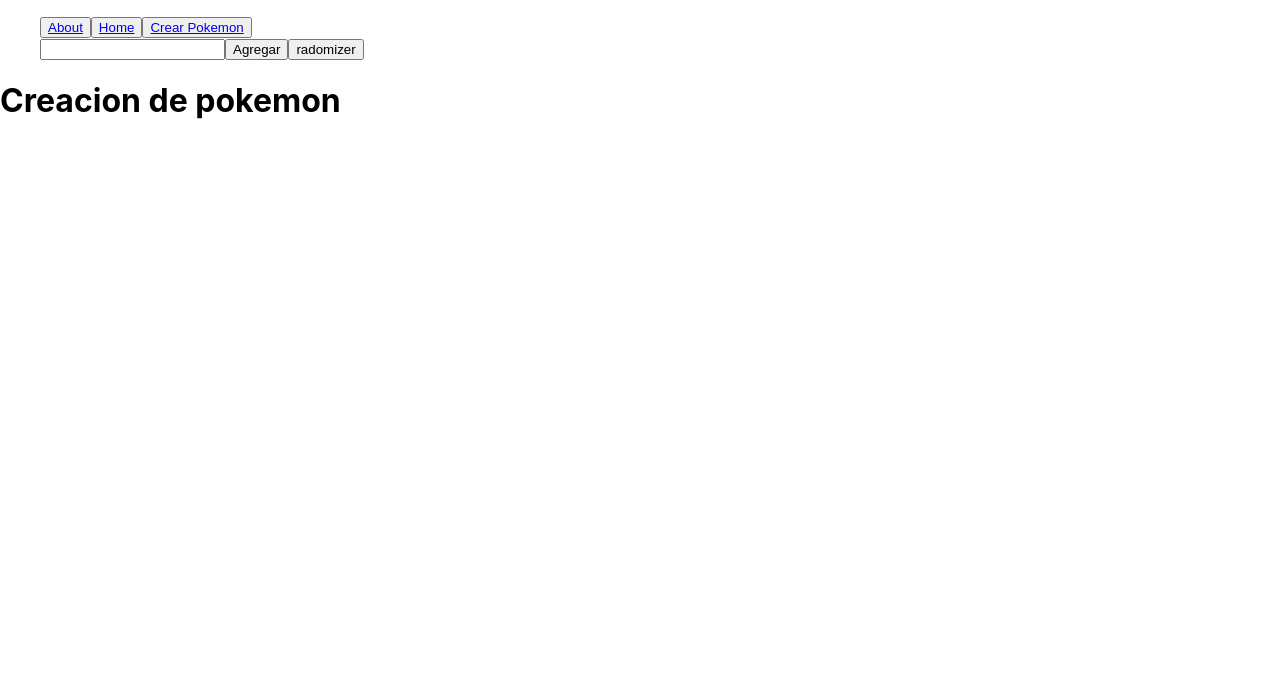
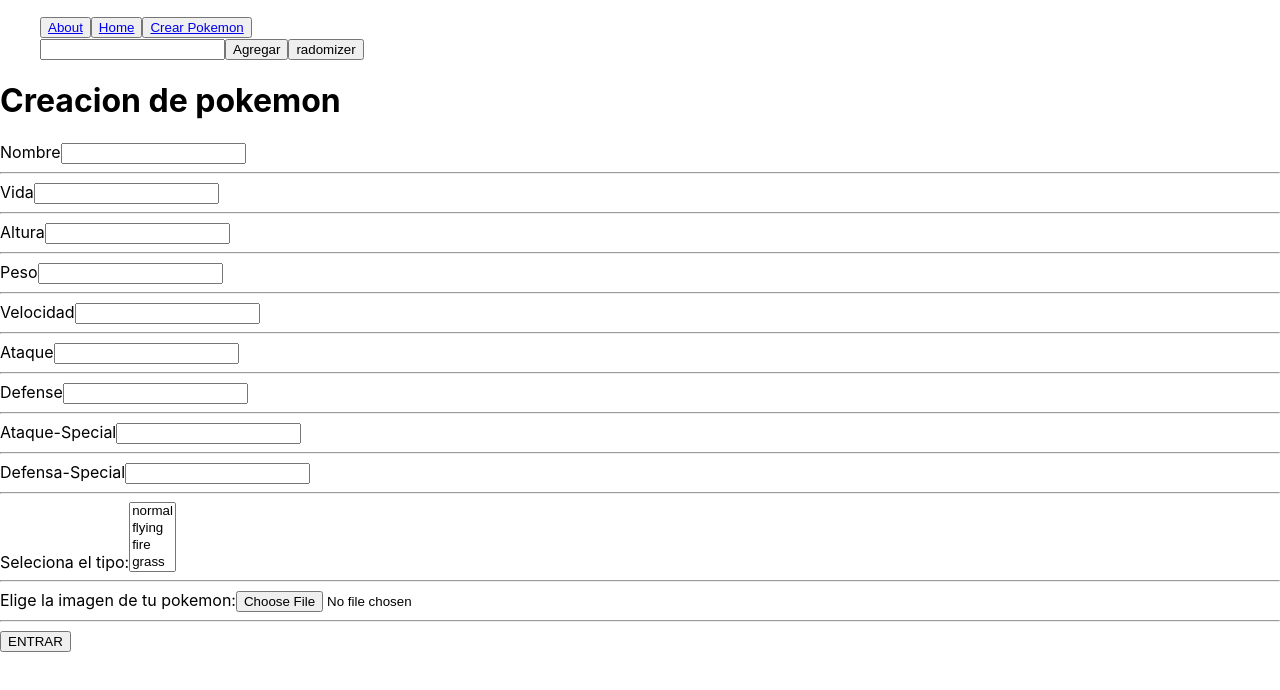
Before and after one commit to Blacki11/Pi-Pokemons-Henry, a React (Create React App) app in the folder client/: page /create in a window 1280 px wide. Shown: the top 690 px of the page. Built offline with nearby package versions, Linux system fonts and the light colour scheme.

Commit message:
Form and Validations(template)

```diff
--- a/client/src/Redux/reducer/Reducer.js
+++ b/client/src/Redux/reducer/Reducer.js
@@ -1,13 +1,17 @@
-import { ADD_FAV, DELETE_FAV, FILTER, ORDER } from "../actions/ActionsType"
+import { ADD_FAV, DELETE_FAV, FILTER, ORDER } from "../actions/ActionsType";
 
-const rootReducer = (state, action) => {
+const inicialState = {
+  Pokemons: [],
+};
+
+const rootReducer = (state = inicialState, action) => {
   switch (action.type) {
     case ADD_FAV:
       return {
         ...state,
-        };
+      };
     case DELETE_FAV:
-      return  {
+      return {
         ...state,
         myFavorites: state.myFavorites.filter(
           (borrar) => borrar.id !== action.payload
@@ -16,25 +20,25 @@ const rootReducer = (state, action) => {
           (borrar) => borrar.id !== action.payload
         ),
       };
-      case FILTER:
-      const allCharacterFilter = state.allCharacters?.filter((gender) => gender.gender === action.payload)
+    case FILTER:
+      const allCharacterFilter = state.allCharacters?.filter(
+        (gender) => gender.gender === action.payload
+      );
       return {
         ...state,
-        myFavorites: allCharacterFilter
-      }
-      case ORDER:
+        myFavorites: allCharacterFilter,
+      };
+    case ORDER:
       return {
         ...state,
         myFavorites:
-        action.payload === "Ascendente"
-        ? state.allCharacters.sort((a, b)  => a.id - b.id)
-        : state.allCharacters.sort((a, b) => b.id - a.id)
-      }
+          action.payload === "Ascendente"
+            ? state.allCharacters.sort((a, b) => a.id - b.id)
+            : state.allCharacters.sort((a, b) => b.id - a.id),
+      };
     default:
-      return {...state};
+      return { ...state };
   }
 };
 
-
-
-export default rootReducer
+export default rootReducer;
--- a/client/src/pages/createapj/create.jsx
+++ b/client/src/pages/createapj/create.jsx
@@ -1,9 +1,87 @@
+export default function Create() {
+  return (
+    <div>
+      <h1>Creacion de pokemon</h1>
+      <form>
+        <label htmlFor="">
+          Nombre
+          <input type="text" name="name"></input>
+        </label>
+        <hr></hr>
+        <label htmlFor="">
+          Vida
+          <input type="number" name="life"></input>
+        </label>
+        <hr></hr>
+        <label htmlFor="">
+          Altura
+          <input type="number" name="height"></input>
+        </label>
+        <hr></hr>
+        <label htmlFor="">
+          Peso
+          <input type="number" name="weight"></input>
+        </label>
+        <hr></hr>
+        <label htmlFor="">
+          Velocidad
+          <input type="number" name="speed"></input>
+        </label>
+        <hr></hr>
+        <label htmlFor="">
+          Ataque
+          <input type="number" name="attack"></input>
+        </label>
+        <hr></hr>
+        <label htmlFor="">
+          Defense
+          <input type="number" name="defense"></input>
+        </label>
+        <hr></hr>
+        <label htmlFor="">
+          Ataque-Special
+          <input type="number" name="special-attack"></input>
+        </label>
+        <hr></hr>
+        <label htmlFor="">
+          Defensa-Special
+          <input type="number" name="special-defense"></input>
+        </label>
+        <hr></hr>
+        <label>
+          Seleciona el tipo:
+          <select name="type" multiple={true}>
+            <option value="normal">normal</option>
+            <option value="flying">flying</option>
+            <option value="fire">fire</option>
+            <option value="grass">grass</option>
+            <option value="poison">poison</option>
+          </select>
+        </label>
+        <hr></hr>
+        <label>
+          Elige la imagen de tu pokemon:
+          <input
+            type="file"
+            id="image"
+            name="image"
+            title="Select image pokemon"
+          />
+        </label>
+        <hr></hr>
+        <button type="submit">ENTRAR</button>
+      </form>
+    </div>
+  );
+}
 
-
-export default function Create (){
-    return (
-        <div>
-            <h1>Creacion de pokemon</h1>
-        </div>
-    )
-}
+// Nombre.
+// Imagen.
+// Vida.
+// Ataque.
+// Defensa.
+// Velocidad (si tiene).
+// Altura (si tiene).
+// Peso (si tiene).
+// Posibilidad de seleccionar/agregar varios tipos en simultáneo.
+// Botón para crear el nuevo pokemon.
--- a/client/src/pages/home/pokemons/loadPok.jsx
+++ b/client/src/pages/home/pokemons/loadPok.jsx
@@ -5,8 +5,8 @@ export default function LoadPok(props) {
   const { pokemons } = props;
   return (
     <div>
-      {pokemons
-        ? pokemons.map((e, index) => (
+      {pokemons ? (
+        pokemons.map((e, index) => (
           <ShowPok
             imagen={e.image}
             name={e.name}
@@ -15,7 +15,12 @@ export default function LoadPok(props) {
             id={e.id}
           />
         ))
-        : "Los pokemons estan en desarollo"}
+      ) : (
+        <h2>
+          La primera generacion pokemon desaparecio, Porfavor contacta a
+          administracion para ayudarlos
+        </h2>
+      )}
     </div>
   );
 }
--- a/client/src/pages/home/pokemons/showPok.jsx
+++ b/client/src/pages/home/pokemons/showPok.jsx
@@ -10,10 +10,11 @@ export default function ShowPok(Props) {
         <Link to="/Detail">{Props.name}</Link>
       </h2>
       <h2>{Props.types}</h2>
-      <hr></hr>
-      <button>
-        <Link to="/About">About</Link>
-      </button>
+      <footer>
+        <h7>
+          <Link to="/About">About</Link>
+        </h7>
+      </footer>
     </div>
   );
 }
```
Also changed, not shown: client/src/Redux/store/Store.js (+3 -7 lines), 1 other file (tests, documents, lock files or other folders). Lines whose indentation alone changed are shown as unchanged.
